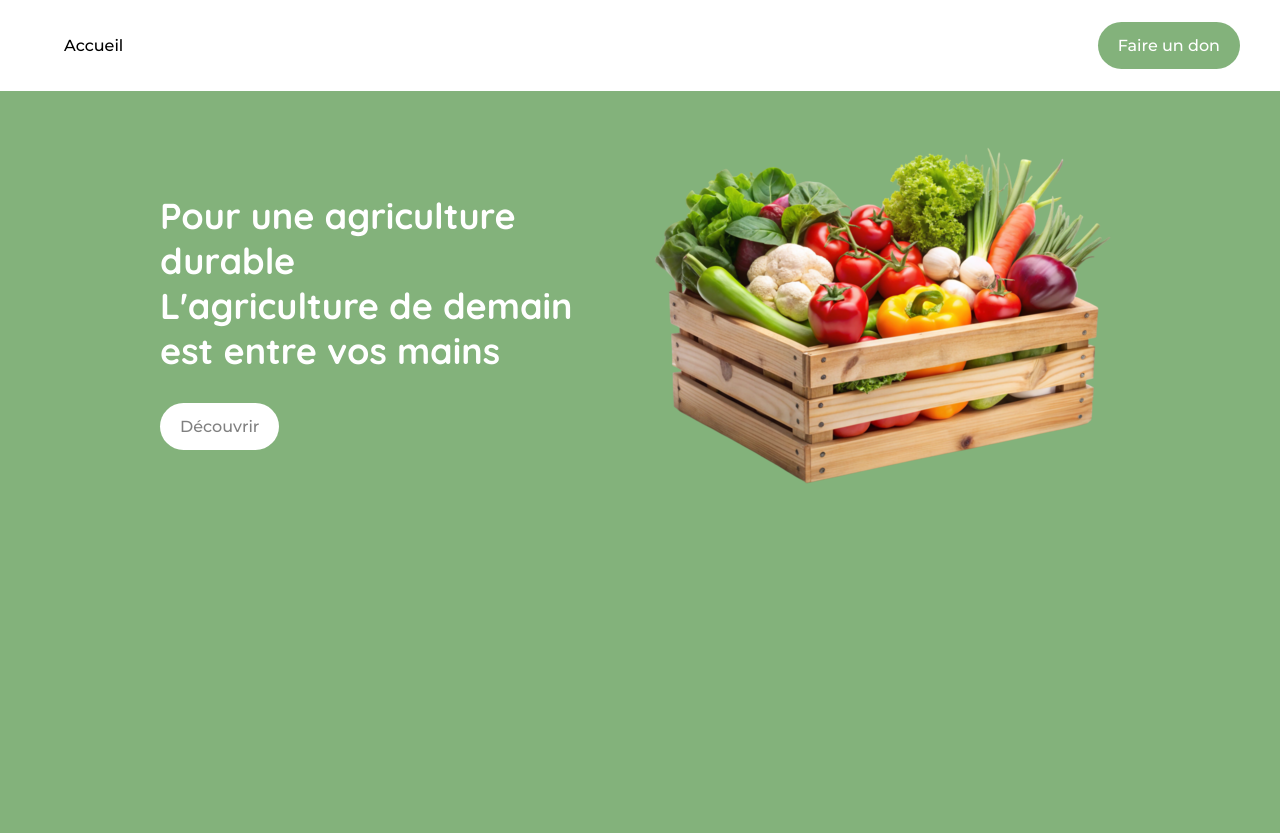
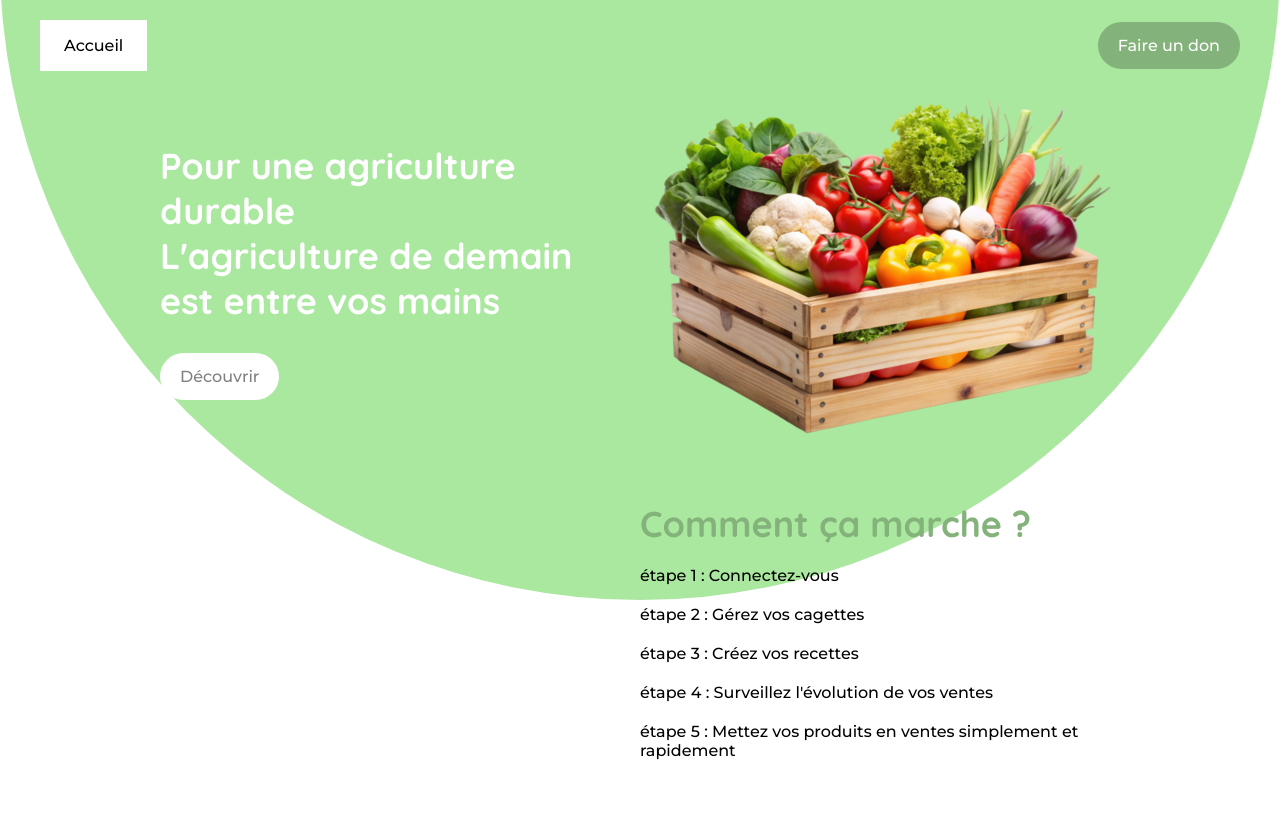
Before and after one commit to ludivineboc/agri-la-toile, a plain HTML site: page index.html in a window 1280 px wide. Shown: the top 833 px of the page. Drawn offline with Linux system fonts and the light colour scheme; some packages are replaced by stand-ins of ours; a script that the page names is missing.

Commit message:
ajout cercle vert

```diff
--- a/index.html
+++ b/index.html
@@ -14,6 +14,7 @@
 
 <body>
     <!-- nav -->
+     <div class="cercle"></div>
     <header>
         <nav>
             <ul class="flex spaceBetween width100 alignItems">
@@ -27,7 +28,7 @@
         </nav>
     </header>
     <!-- hero -->
-    <section class="bgColVert">
+    <section class="">
         <div class="container flex spaceBetween alignItems marginDivHero">
             <div class="column width50">
                 <h1>Pour une agriculture durable</h1>
@@ -49,9 +50,9 @@
                 <ul>
                     <li class="liMarche">étape 1 : Connectez-vous<li>
                     <li class="liMarche">étape 2 : Gérez vos cagettes</li>
-                    <li class="liMarche">étape 3 : créer vos recettes</li>
-                    <li class="liMarche">étape 4 : Surveiller l'évolution de vos ventes </li>
-                    <li class="liMarche">étape 5 : est metter vos produits en ventes simplement et rapidement</li>
+                    <li class="liMarche">étape 3 : Créez vos recettes</li>
+                    <li class="liMarche">étape 4 : Surveillez l'évolution de vos ventes </li>
+                    <li class="liMarche">étape 5 : Mettez vos produits en ventes simplement et rapidement</li>
                 </ul>
             </div>
         </div>
--- a/style.css
+++ b/style.css
@@ -59,9 +59,19 @@ li{
 }
 
 /*HEADER*/
+.cercle{
+    position: absolute;
+    background-color: #aae79f;
+    border-radius: 1000px;
+    /*box-shadow: 0 0 1000px 45px ;*/
+    left: 0px;
+    top: -900px;
+    width: 100%;
+    height: 1500px;
+    z-index: -1;
+}
 
 header{
-    background-color: rgb(255, 255, 255);
     padding: 20px 40px;
 }
 .btnAccueil{
```
